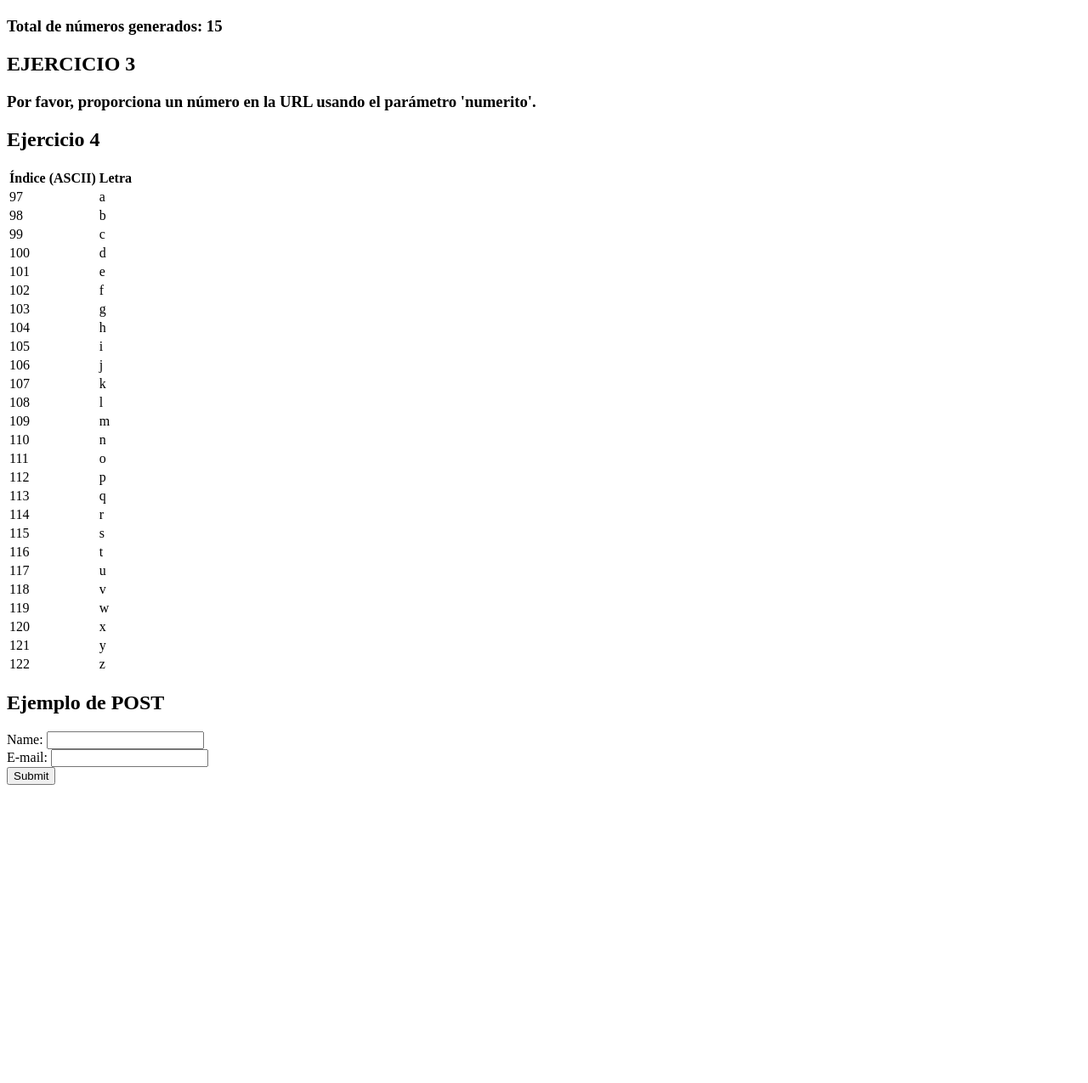
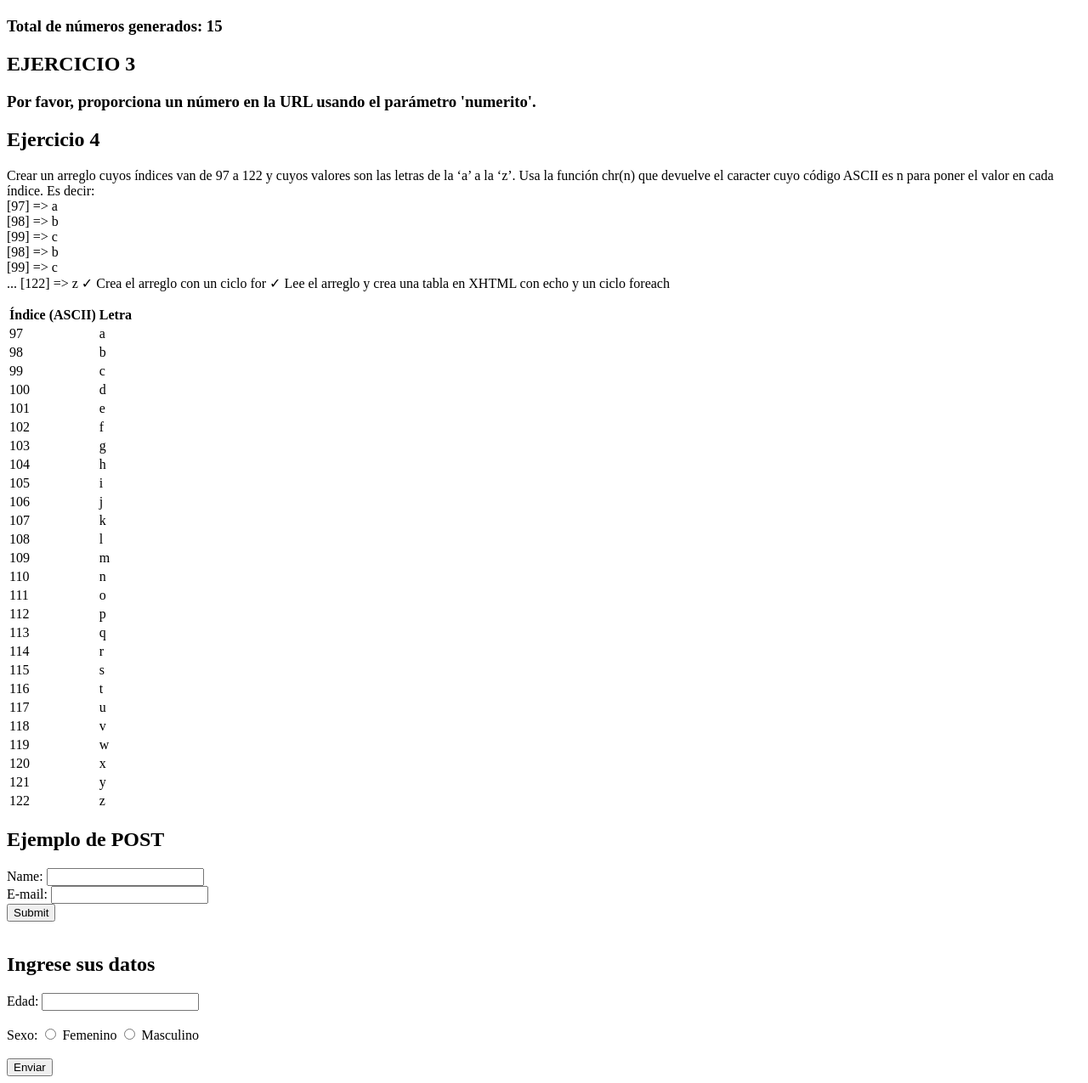
Before and after one commit to DavidTipa/tec_Web, a PHP site: page /tec_Web/ in a window 1280 px wide. Shown: the part 243-1518 px from the top of the page at 85% size. Before the commit the page ends 1167 px from the top, so only its background shows below. Run offline with PHP 8.4, Linux system fonts and the light colour scheme.

Commit message:
ejercicio 5, practica 6

```diff
--- a/practicas/p06/index.php
+++ b/practicas/p06/index.php
@@ -39,6 +39,18 @@
    }
    ?>
    <h2>Ejercicio 4</h2>
+   <p>Crear un arreglo cuyos índices van de 97 a 122 y cuyos valores son las letras de la ‘a’
+a la ‘z’. Usa la función chr(n) que devuelve el caracter cuyo código ASCII es n para poner
+el valor en cada índice. Es decir:<br>
+[97] => a<br>
+[98] => b<br>
+[99] => c<br>
+[98] => b<br>
+[99] => c<br>
+...
+[122] => z
+✓ Crea el arreglo con un ciclo for
+✓ Lee el arreglo y crea una tabla en XHTML con echo y un ciclo foreach</p>
    <table>
     <tr>
         <th>Índice (ASCII)</th>
@@ -50,7 +62,7 @@
 
     foreach ($arreglo as $key => $value) {
         echo "<tr>";
-        echo "<td>$key</td>";
+        echo "<td>$key </td>";
         echo "<td>$value</td>";
         echo "</tr>";
     }
@@ -58,7 +70,7 @@
    </table>
 
     <h2>Ejemplo de POST</h2>
-    <form action="http://localhost/tecweb/practicas/p04/index.php" method="post">
+    <form action="http://localhost/tec_Web/practicas/p06/index.php" method="post">
         Name: <input type="text" name="name"><br>
         E-mail: <input type="text" name="email"><br>
         <input type="submit">
@@ -72,6 +84,17 @@
             echo $_POST["email"];
         }
     ?>
+    <h2>Ingrese sus datos</h2>
+    <form action="src/xhtml.php" method="post">
+        <label for="edad">Edad:</label>
+        <input type="number" name="edad" id="edad" required><br><br>
+
+        <label>Sexo:</label>
+        <input type="radio" name="sexo" value="femenino" required> Femenino
+        <input type="radio" name="sexo" value="masculino" required> Masculino <br><br>
+
+        <input type="submit" value="Enviar">
+    </form>
 
 </body>
 </html>
--- a/practicas/p06/src/funciones.php
+++ b/practicas/p06/src/funciones.php
@@ -37,12 +37,7 @@ function numerosAleatorios()
         $matriz[] = [$num1, $num2, $num3];
 
     } while (!(($num1 % 2 != 0) && esPar($num2) && ($num3 % 2 != 0)));
-
-
-
-
-
-    echo "<br><h3>Iteraciones: $iteraciones</h3>";
+ echo "<br><h3>Iteraciones: $iteraciones</h3>";
     echo "<h3>Total de números generados: $totalNumeros</h3>";
 }
 
@@ -57,10 +52,10 @@ function numeroPar($numerito) {
         $num = rand(1, 100);
 
         if (($num % 2 == 0) && ($num % $numerito == 0)) {
-            return "<h3>El número $numerito es par y múltiplo de $num</h3>";
+            return "<h3>El número $numerito es par y múltiplo del numero generado aleatoriamente $num</h3>";
         }
         else {
-            return "<h3>El número $numerito NO es par o múltiplo de $num</h3>";
+            return "<h3>El número $numerito NO es par o múltiplo del numero generado aleatoriamente $num</h3>";
         }
 
     } while (true);
```
Also changed, not shown: practicas/p06/index.html (added, +21 -0 lines), practicas/p06/src/xhtml.php (added, +32 -0 lines).
